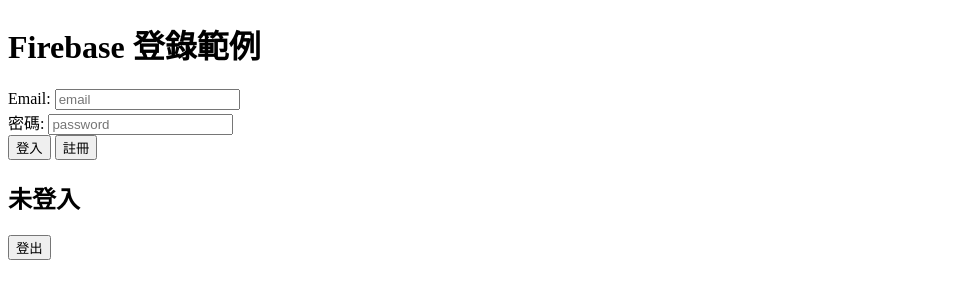
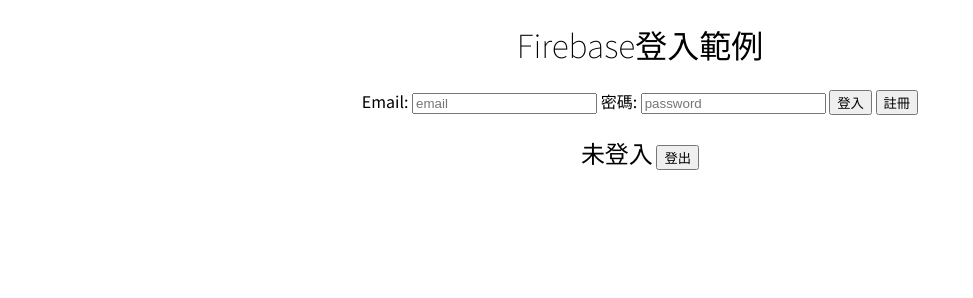
Before and after one commit to aloner112/Netlify_AlonerPersonal, a plain HTML site: page index.html in a window 1280 px wide. Shown: the whole page, without its empty margins (0-973 px from the left). Drawn offline with Linux system fonts and the light colour scheme; no server answers.

Commit message:
add CSS stylesheet

```diff
--- /dev/null
+++ b/alonerStyles.css
@@ -0,0 +1,16 @@
+h1, h2{
+    font-family: 'Noto Sans TC', sans-serif;
+    font-weight: 100;
+}
+
+body{
+    text-align: center;
+    font-family: 'Noto Sans TC', sans-serif;
+    font-weight: 400;
+}
+#email, #password, #btn_LogIn, #btn_SignUp {
+    display: inline-block;
+}
+#UserInfo, #btn_LogOut {
+    display: inline-block;
+}
--- a/index.html
+++ b/index.html
@@ -3,20 +3,20 @@
   <head>
     <meta charset="utf-8">
     <title>Firebase 登錄範例</title>
+    <link href="https://fonts.googleapis.com/css2?family=Noto+Sans+TC:wght@100;400&display=swap" rel="stylesheet">
+    <link rel="stylesheet" type="text/css" href="alonerStyles.css">
   </head>
   <body>
-    <h1 id="title">Firebase 登錄範例</h1>
+    <h1 id="title">Firebase登入範例</h1>
     <form id="authForm">
       <div>
         <label for="email">Email:</label>
         <input type="email" placeholder="email" id="email" name="email" required>
-      </div>
-      <div>
         <label for="password">密碼:</label>
         <input type="password" placeholder="password" id="password" name="password" required>
+        <button type="button" id="btn_LogIn">登入</button>
+        <button type="button" id="btn_SignUp">註冊</button>
       </div>
-      <button type="button" id="btn_LogIn">登入</button>
-      <button type="button" id="btn_SignUp">註冊</button>
     </form>
     <div id="secretArea">
       <h2 id="UserInfo" >User Email</h2>
```
